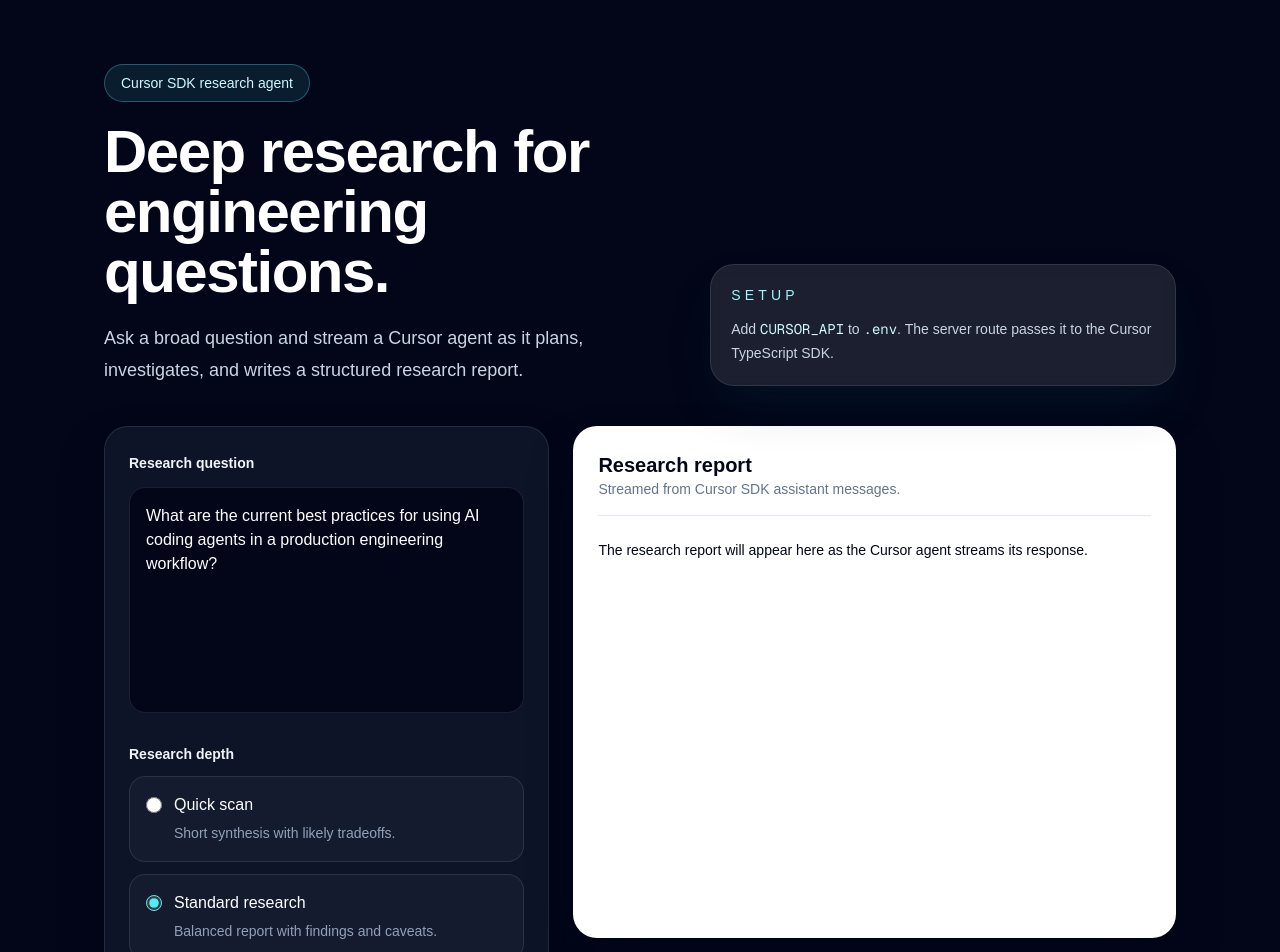
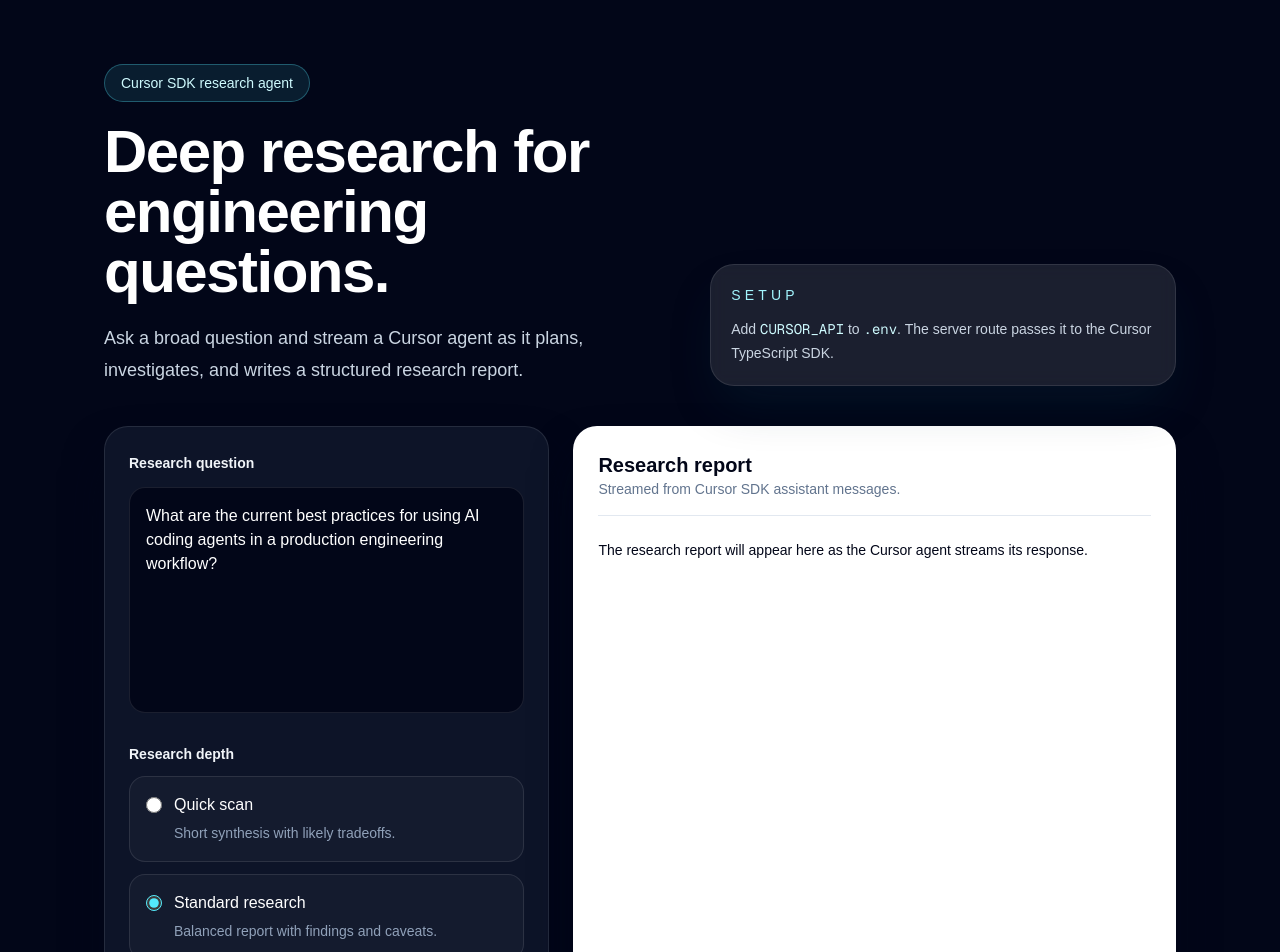
Before and after one commit to koldovsky/cloud-agents-demo, a Next.js app: page / in a window 1280 px wide. Shown: the top 952 px of the page. Built offline with nearby package versions, Linux system fonts and the light colour scheme.

Commit message:
Contain long research reports
Co-authored-by: Vyacheslav Koldovskyy <koldovsky@gmail.com>

```diff
--- a/src/app/page.tsx
+++ b/src/app/page.tsx
@@ -238,7 +238,7 @@ export default function Home() {
           </form>
 
           <section className="grid gap-6">
-            <article className="min-h-[28rem] rounded-3xl border border-white/10 bg-white p-6 text-slate-950 shadow-2xl shadow-slate-950">
+            <article className="flex h-[36rem] flex-col rounded-3xl border border-white/10 bg-white p-6 text-slate-950 shadow-2xl shadow-slate-950">
               <div className="flex items-center justify-between gap-4 border-b border-slate-200 pb-4">
                 <div>
                   <h2 className="text-xl font-semibold">Research report</h2>
@@ -252,7 +252,7 @@ export default function Home() {
                   </span>
                 ) : null}
               </div>
-              <div className="prose prose-slate mt-5 max-w-none whitespace-pre-wrap text-sm leading-7">
+              <div className="prose prose-slate mt-5 max-w-none flex-1 overflow-auto whitespace-pre-wrap pr-2 text-sm leading-7">
                 {answer ||
                   "The research report will appear here as the Cursor agent streams its response."}
               </div>
```
